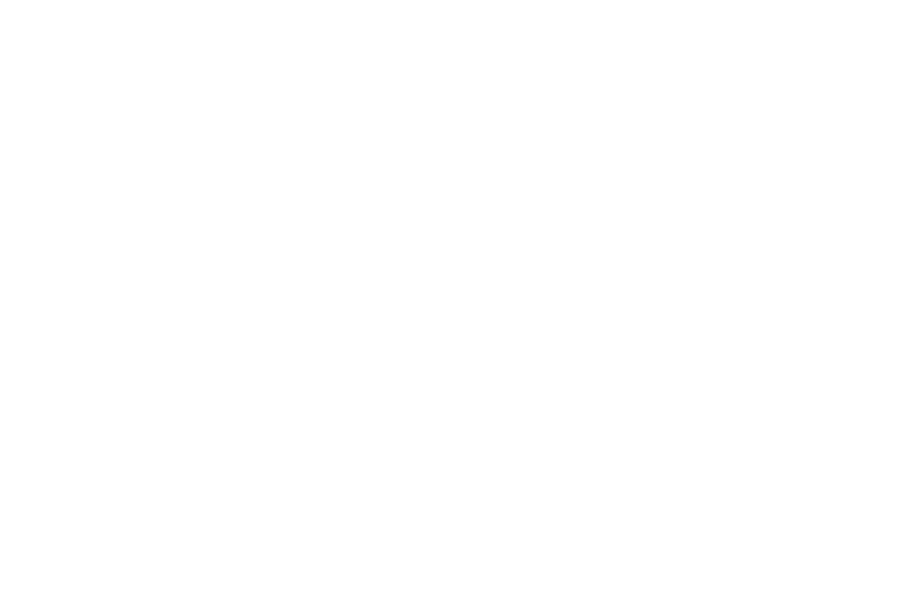
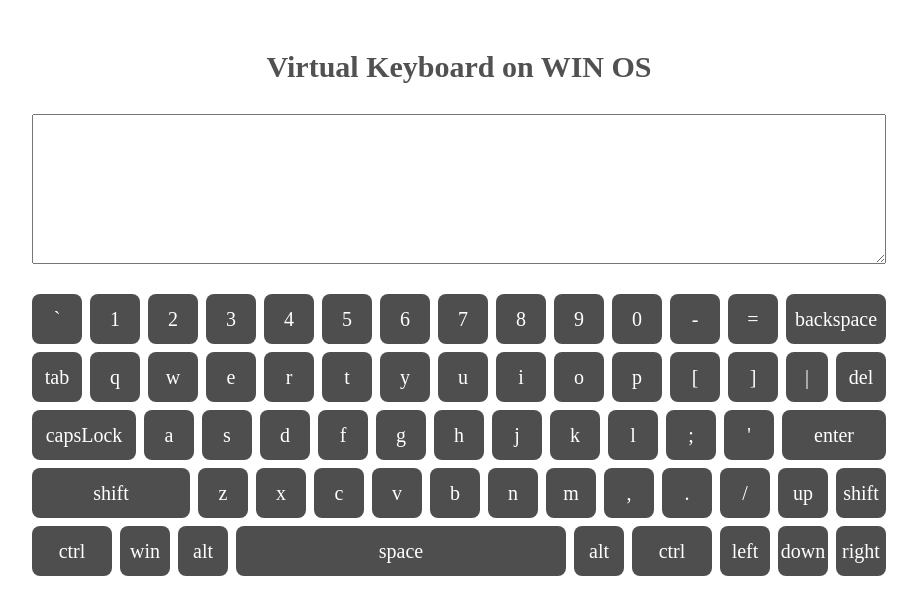
Before and after one commit to nike93/virtual-keyboard, a plain HTML site: page index.html in a window 1280 px wide. Shown: the whole page, without its empty margins (181-1098 px from the left). Drawn offline with Linux system fonts and the light colour scheme.

Commit message:
feat: add keys to keyboard

```diff
--- a/index.html
+++ b/index.html
@@ -5,9 +5,11 @@
     <meta http-equiv="X-UA-Compatible" content="IE=edge">
     <meta name="viewport" content="width=device-width, initial-scale=1.0">
     <link rel="shortcut icon" href="favicon.png" type="image/png">
+    <link rel="stylesheet" href="./style.css">
     <title>Keyboard</title>
 </head>
 <body>
 
+    <script src="./script.js"></script>
 </body>
 </html>
--- a/script.js
+++ b/script.js
@@ -0,0 +1,68 @@
+const BODY = document.querySelector('body');
+
+const title = document.createElement('div');
+title.innerHTML = 'Virtual Keyboard on WIN OS';
+title.classList.add('title');
+BODY.append(title);
+
+const textArea = document.createElement('textarea');
+BODY.append(textArea);
+
+class Keys {
+    constructor(name, value, code) {
+        this.name = null;
+        this.value = null;
+        this.code = null;
+    }
+    createKey (index) {
+        const KEY = document.createElement('div');
+        KEY.classList.add('key');
+        KEY.innerHTML = ALL_KEYS[index];
+        KEY.setAttribute('id', `key${index}`);
+        CONTAINER.append(KEY);
+    }
+}
+
+class Backspace extends Keys {
+    deleteSymbol(text) {
+        return text.replace(/.$/, '');
+    }
+}
+
+
+
+const KEY_NUMBERS = [96, 49, 50, 51, 52, 53, 54, 55, 56, 57, 48, 45, 61];
+const KEY_LETTERS = [113, 119, 101, 114, 116, 121, 117, 105, 111, 112, 91, 93, 97, 115, 100, 102, 103, 104, 106, 107, 108, 59, 39, 122, 120, 99, 118, 98, 110, 109, 44, 46, 47];
+let arr = [];
+const ALL_KEYS_CODE = [1025, 49, 50, 51, 52, 53, 54, 55, 56, 57, 48, 45, 61, 1049, 1062, 1059, 1050, 1045, 1053, 1043, 1064, 1065, 1047, 1061, 1066, 92, 1092, 1099, 1074, 1072, 1087, 1088, 1086, 1083, 1076, 1078, 1101, 13, 1103, 1095, 1089, 1084, 1080, 1090, 1100, 1073, 1102, 46, 32];
+const ALL_KEYS = ['`', '1', '2', '3', '4', '5', '6', '7', '8', '9', '0', '-', '=', 'backspace',
+                'tab', 'q', 'w', 'e', 'r', 't', 'y', 'u', 'i', 'o', 'p', '[', ']', "|", 'del',
+                'capsLock', 'a', 's', 'd', 'f', 'g', 'h', 'j', 'k', 'l', ';', "'", 'enter',
+                'shift', 'z', 'x', 'c', 'v', 'b', 'n', 'm', ',', '.', '/', 'up', 'shift',
+                'ctrl', 'win', 'alt', 'space', 'alt', 'ctrl', 'left', 'down', 'right'
+]
+document.onkeypress = (event) => {
+arr.push(event.keyCode);
+console.log(arr);
+}
+
+const CONTAINER = document.createElement('div');
+CONTAINER.classList.add('container');
+BODY.append(CONTAINER);
+
+for (let i = 0; i < ALL_KEYS.length; i++) {
+    new Keys().createKey(i);
+}
+
+CONTAINER.addEventListener('click', (event) => {
+    if(event.target.classList.contains('key')){
+        let text = textArea.innerHTML;
+
+        let number = Number(event.target.getAttribute('id').replace(/[a-zа-яё]/gi, ''));
+        if(number === 13){
+            textArea.innerHTML = new Backspace().deleteSymbol(text);
+        } else {
+        textArea.innerHTML = text + ALL_KEYS[number];
+        }
+    }
+})
--- a/style.css
+++ b/style.css
@@ -0,0 +1,90 @@
+* {
+    box-sizing: border-box;
+}
+
+.title {
+    text-align: center;
+    font-size: 30px;
+    margin-top: 50px;
+    color: rgb(82, 81, 81);
+    font-weight: bold;
+}
+textarea {
+    display: block;
+    width: 854px;
+    min-height: 150px;
+    margin: 30px auto;
+    resize: vertical;
+}
+.container {
+    width: 854px;
+    display: flex;
+    flex-wrap: wrap;
+    gap: 8px;
+    margin: 0 auto;
+}
+
+.key {
+    width: 50px;
+    height: 50px;
+    background-color: rgb(78, 78, 78);
+    border-radius: 8px;
+    display: flex;
+    justify-content: center;
+    align-items: center;
+    font-size: 20px;
+    color: white;
+    transition: 0.2s;
+}
+
+.key:hover{
+    opacity: 0.7;
+    cursor: pointer;
+    box-shadow: 0 4px 7px rgb(153, 80, 80);
+}
+
+.key:active{
+    box-shadow: 0 0 4px  black;
+    color: rgb(153, 80, 80);
+    opacity: 1;
+}
+
+/*backspace*/
+#key13 {
+    width: 100px;
+}
+
+/*tab*/
+#key14 {
+
+}
+
+/*slash*/
+#key27 {
+    width: 42px;
+}
+
+/*caps*/
+#key29 {
+    width: 104px;
+}
+
+/*enter*/
+#key41 {
+    width: 104px;
+}
+
+/*shift*/
+#key42 {
+    width: 158px;
+}
+
+/*ctrl*/
+#key55, #key60 {
+    width: 80px;
+}
+
+/*space*/
+#key58 {
+    width: 330px;
+}
```
Also changed, not shown: 1 other file.
